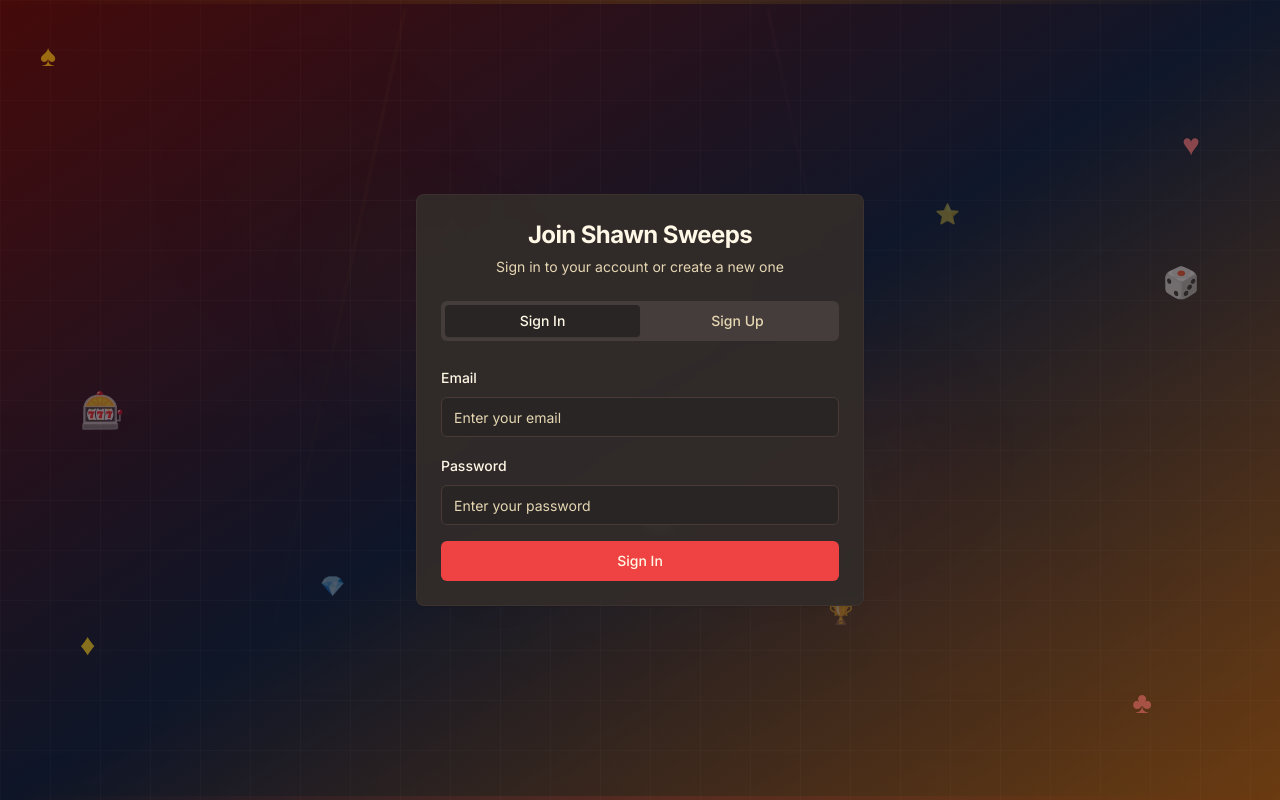
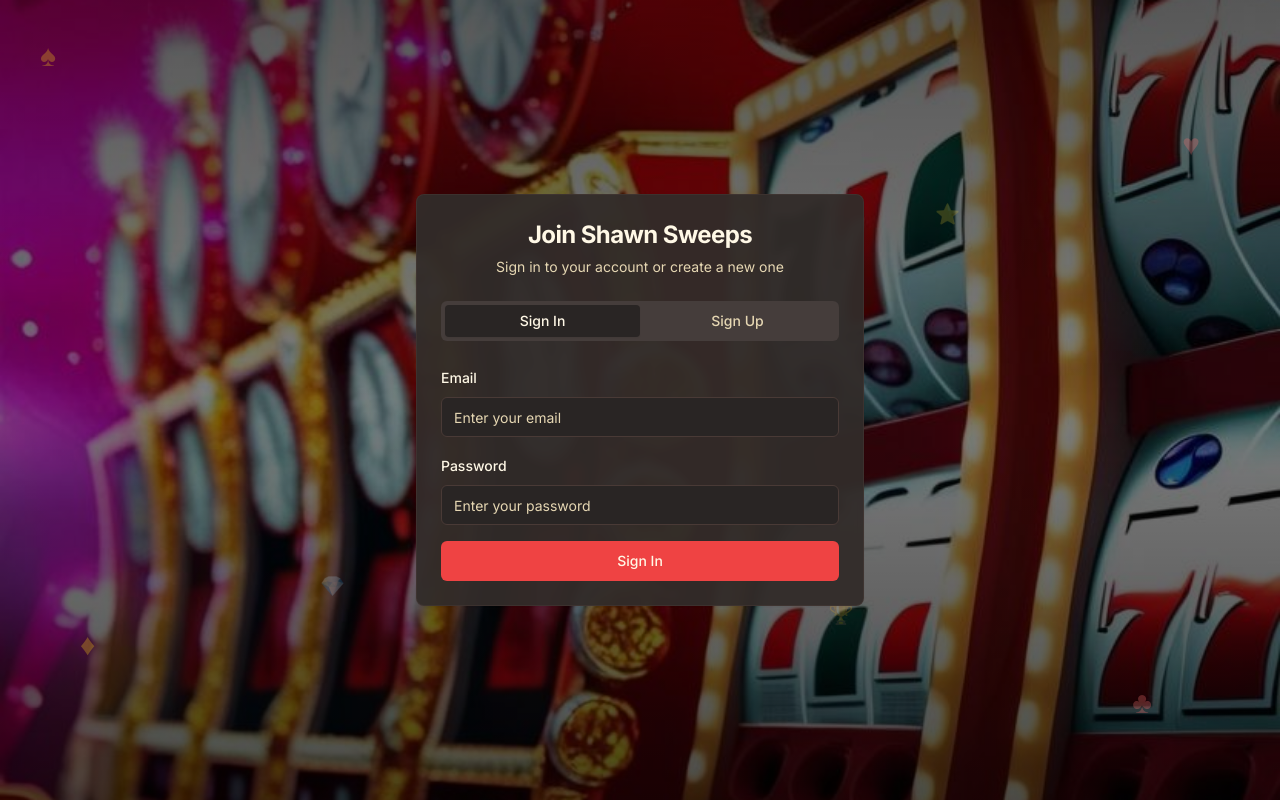
Before and after one commit to eyesseekreality0/shawnsweeps, a React (Vite) app: page /auth in a window 1280 px wide. Built offline with nearby package versions, Linux system fonts and the light colour scheme.

Commit message:
Update background image
Use the provided image as the new background for the application.

```diff
--- a/src/components/CasinoBackground.tsx
+++ b/src/components/CasinoBackground.tsx
@@ -1,89 +1,45 @@
-
 export const CasinoBackground = () => {
   return (
-    <>
-      {/* Luxurious Casino Background - Emerald & Gold Theme */}
-      <div className="fixed top-0 left-0 w-full h-full z-[-10]">
-        {/* Main gradient background */}
-        <div className="w-full h-full bg-gradient-to-br from-red-950 via-slate-900 to-yellow-900">
+    <div className="fixed inset-0 -z-10">
+      {/* Casino slot machine background image */}
+      <div
+        className="absolute inset-0 bg-cover bg-center bg-no-repeat"
+        style={{
+          backgroundImage: "url('/lovable-uploads/0a72a758-c5cd-4fee-a196-97a26fc87cde.png')"
+        }}
+      />
+      {/* Dark overlay for better text readability */}
+      <div className="absolute inset-0 bg-black/50" />
+      {/* Gradient overlay for enhanced visual depth */}
+      <div className="absolute inset-0 bg-gradient-to-b from-black/30 via-transparent to-black/40" />
 
-          {/* Animated geometric patterns */}
-          <div className="absolute inset-0 opacity-30">
-            {/* Large golden orbs */}
-            <div className="absolute top-1/4 left-1/4 w-48 h-48 bg-yellow-500/15 rounded-full blur-3xl animate-pulse"></div>
-            <div className="absolute bottom-1/3 right-1/4 w-40 h-40 bg-red-500/15 rounded-full blur-3xl animate-pulse" style={{ animationDelay: '1.5s' }}></div>
-            <div className="absolute top-1/2 right-1/3 w-44 h-44 bg-amber-500/15 rounded-full blur-3xl animate-pulse" style={{ animationDelay: '3s' }}></div>
-            <div className="absolute bottom-1/4 left-1/3 w-36 h-36 bg-red-500/15 rounded-full blur-3xl animate-pulse" style={{ animationDelay: '4.5s' }}></div>
-
-            {/* Smaller accent orbs */}
-            <div className="absolute top-1/3 left-1/2 w-24 h-24 bg-yellow-400/20 rounded-full blur-2xl animate-pulse" style={{ animationDelay: '2s' }}></div>
-            <div className="absolute bottom-1/2 right-1/2 w-32 h-32 bg-red-400/20 rounded-full blur-2xl animate-pulse" style={{ animationDelay: '6s' }}></div>
-          </div>
-
-          {/* Diamond pattern overlay */}
-          <div className="absolute inset-0 opacity-5">
-            <div className="absolute inset-0 bg-[radial-gradient(circle_at_25%_25%,rgba(255,215,0,0.1),transparent_50%)]"></div>
-            <div className="absolute inset-0 bg-[radial-gradient(circle_at_75%_75%,rgba(220,38,38,0.1),transparent_50%)]"></div>
-          </div>
-
-          {/* Subtle grid pattern */}
-          <div className="absolute inset-0 opacity-8 bg-[linear-gradient(90deg,rgba(255,255,255,0.02)_1px,transparent_1px),linear-gradient(180deg,rgba(255,255,255,0.02)_1px,transparent_1px)] bg-[size:50px_50px]"></div>
-
-          {/* Elegant light rays */}
-          <div className="absolute inset-0 opacity-10">
-            <div className="absolute top-0 left-1/4 w-1 h-full bg-gradient-to-b from-yellow-300/20 to-transparent transform rotate-12"></div>
-            <div className="absolute top-0 right-1/3 w-1 h-full bg-gradient-to-b from-red-300/20 to-transparent transform -rotate-12"></div>
-          </div>
-        </div>
-      </div>
-
-      {/* Subtle overlay for depth */}
-      <div className="fixed top-0 left-0 w-full h-full bg-gradient-to-b from-transparent via-transparent to-black/5 z-[-9]"></div>
-
-      {/* Floating luxury casino elements */}
+      {/* Floating casino elements with reduced opacity to not compete with background */}
       <div className="fixed inset-0 pointer-events-none z-0 overflow-hidden">
         {/* Card suits with golden colors */}
-        <div className="absolute top-10 left-10 text-yellow-400/50 text-2xl md:text-3xl animate-float" style={{ animationDelay: '0s' }}>
+        <div className="absolute top-10 left-10 text-yellow-400/30 text-2xl md:text-3xl animate-float" style={{ animationDelay: '0s' }}>
           ♠
         </div>
-        <div className="absolute top-32 right-20 text-red-400/50 text-2xl md:text-3xl animate-float" style={{ animationDelay: '2s' }}>
+        <div className="absolute top-32 right-20 text-red-400/30 text-2xl md:text-3xl animate-float" style={{ animationDelay: '2s' }}>
           ♥
         </div>
-        <div className="absolute bottom-32 left-20 text-yellow-400/50 text-2xl md:text-3xl animate-float" style={{ animationDelay: '4s' }}>
+        <div className="absolute bottom-32 left-20 text-yellow-400/30 text-2xl md:text-3xl animate-float" style={{ animationDelay: '4s' }}>
           ♦
         </div>
-        <div className="absolute bottom-20 right-32 text-red-400/50 text-2xl md:text-3xl animate-float" style={{ animationDelay: '6s' }}>
+        <div className="absolute bottom-20 right-32 text-red-400/30 text-2xl md:text-3xl animate-float" style={{ animationDelay: '6s' }}>
           ♣
         </div>
 
-        {/* Casino game symbols */}
-        <div className="absolute top-1/2 left-20 text-yellow-400/40 text-3xl md:text-4xl animate-float" style={{ animationDelay: '1s' }}>
-          🎰
-        </div>
-        <div className="absolute top-1/3 right-20 text-amber-400/40 text-2xl md:text-3xl animate-float" style={{ animationDelay: '3s' }}>
-          🎲
-        </div>
-        <div className="absolute bottom-1/3 left-1/2 text-red-400/40 text-2xl md:text-3xl animate-float" style={{ animationDelay: '5s' }}>
-          🃏
-        </div>
-
         {/* Additional floating elements for richness */}
-        <div className="absolute top-1/4 right-1/4 text-yellow-300/30 text-lg md:text-xl animate-float" style={{ animationDelay: '7s' }}>
+        <div className="absolute top-1/4 right-1/4 text-yellow-300/20 text-lg md:text-xl animate-float" style={{ animationDelay: '7s' }}>
           ⭐
         </div>
-        <div className="absolute bottom-1/4 left-1/4 text-red-300/30 text-lg md:text-xl animate-float" style={{ animationDelay: '8s' }}>
+        <div className="absolute bottom-1/4 left-1/4 text-red-300/20 text-lg md:text-xl animate-float" style={{ animationDelay: '8s' }}>
           💎
         </div>
-        <div className="absolute top-3/4 right-1/3 text-amber-300/30 text-lg md:text-xl animate-float" style={{ animationDelay: '9s' }}>
+        <div className="absolute top-3/4 right-1/3 text-amber-300/20 text-lg md:text-xl animate-float" style={{ animationDelay: '9s' }}>
           🏆
         </div>
       </div>
-
-      {/* Subtle animated border glow effect */}
-      <div className="fixed inset-0 pointer-events-none z-0">
-        <div className="absolute top-0 left-0 w-full h-1 bg-gradient-to-r from-transparent via-yellow-500/20 to-transparent animate-pulse"></div>
-        <div className="absolute bottom-0 left-0 w-full h-1 bg-gradient-to-r from-transparent via-red-500/20 to-transparent animate-pulse" style={{ animationDelay: '1s' }}></div>
-      </div>
-    </>
+    </div>
   );
 };
```
Also changed, not shown: public/lovable-uploads/0a72a758-c5cd-4fee-a196-97a26fc87cde.png (added).
